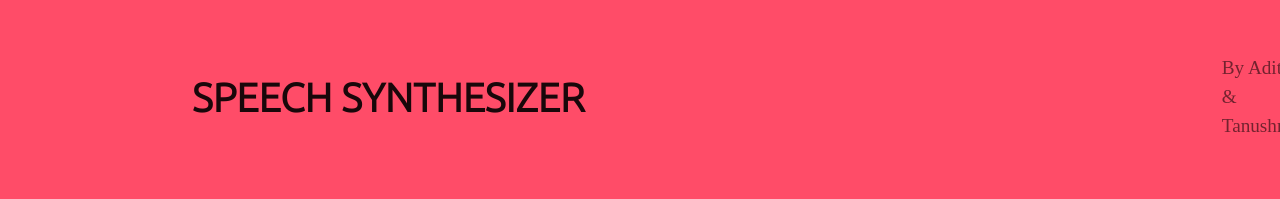
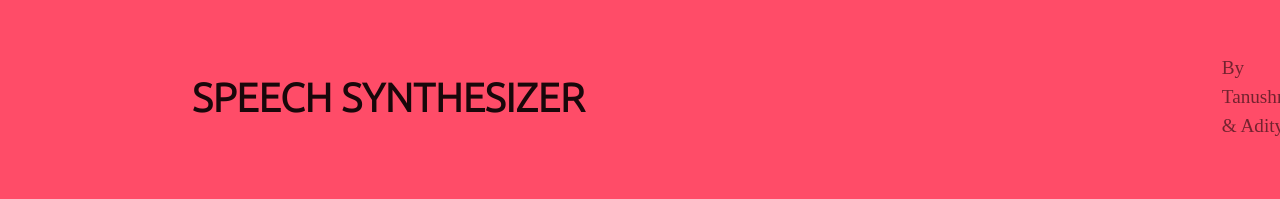
Before and after one commit to TanushreeSahoo/speech_synthesizer, a plain HTML site: page index.html in a window 1280 px wide. Shown: the top 199 px of the page. Drawn offline with nearby package versions, Linux system fonts and the light colour scheme.

Commit message:
Update index.html

```diff
--- a/index.html
+++ b/index.html
@@ -36,7 +36,7 @@
         <div class="collapse navbar-collapse" id="navbarTogglerDemo02">
           <ul class="navbar-nav ml-auto">
             <li class="nav-item">
-              <a class="nav-link" href="#footer">By Aditya & Tanushree </a>
+              <a class="nav-link" href="#footer">By Tanushree & Aditya </a>
             </li>
             <li class="nav-item">
               <a class="nav-link" href="#pricing"></a>
```
